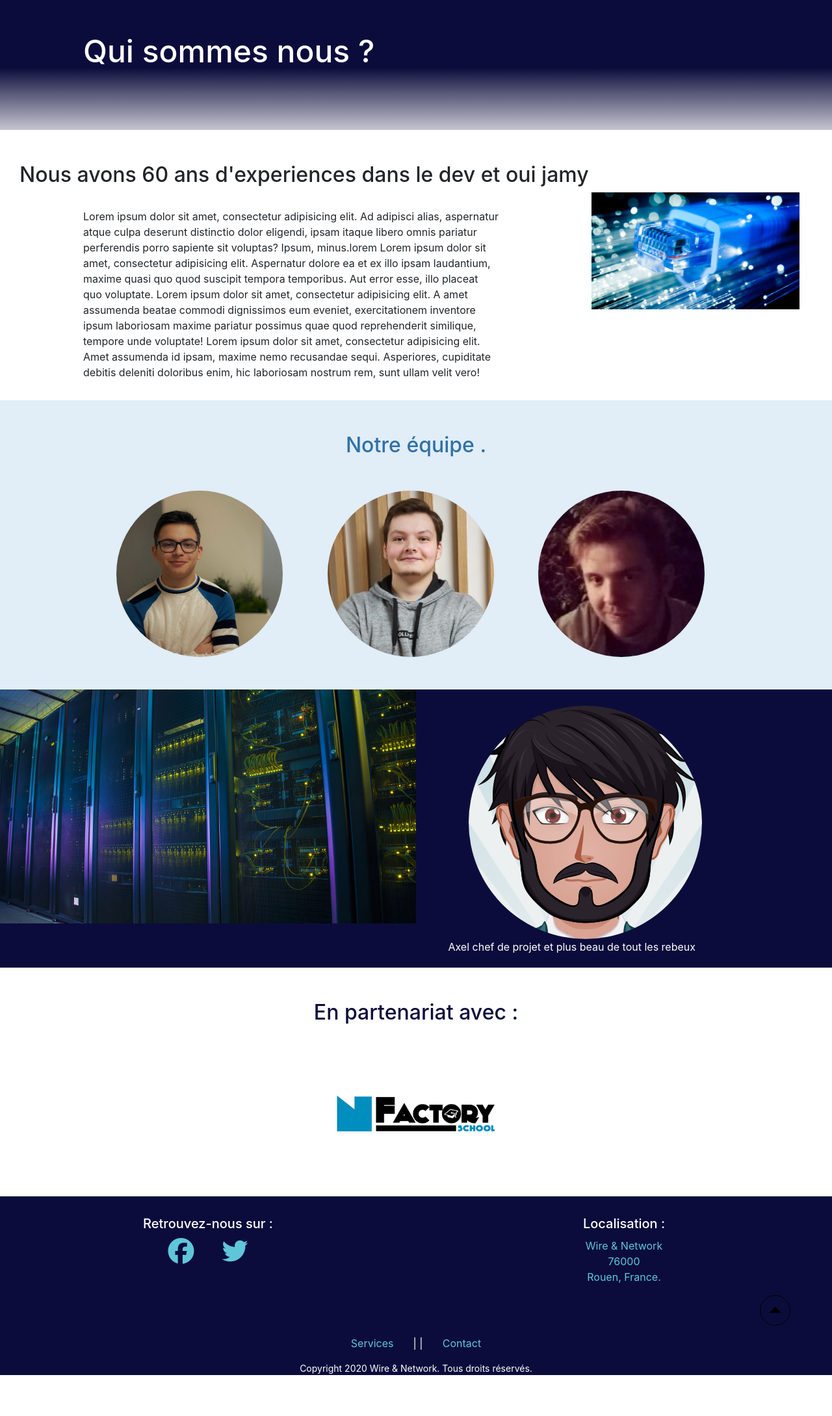
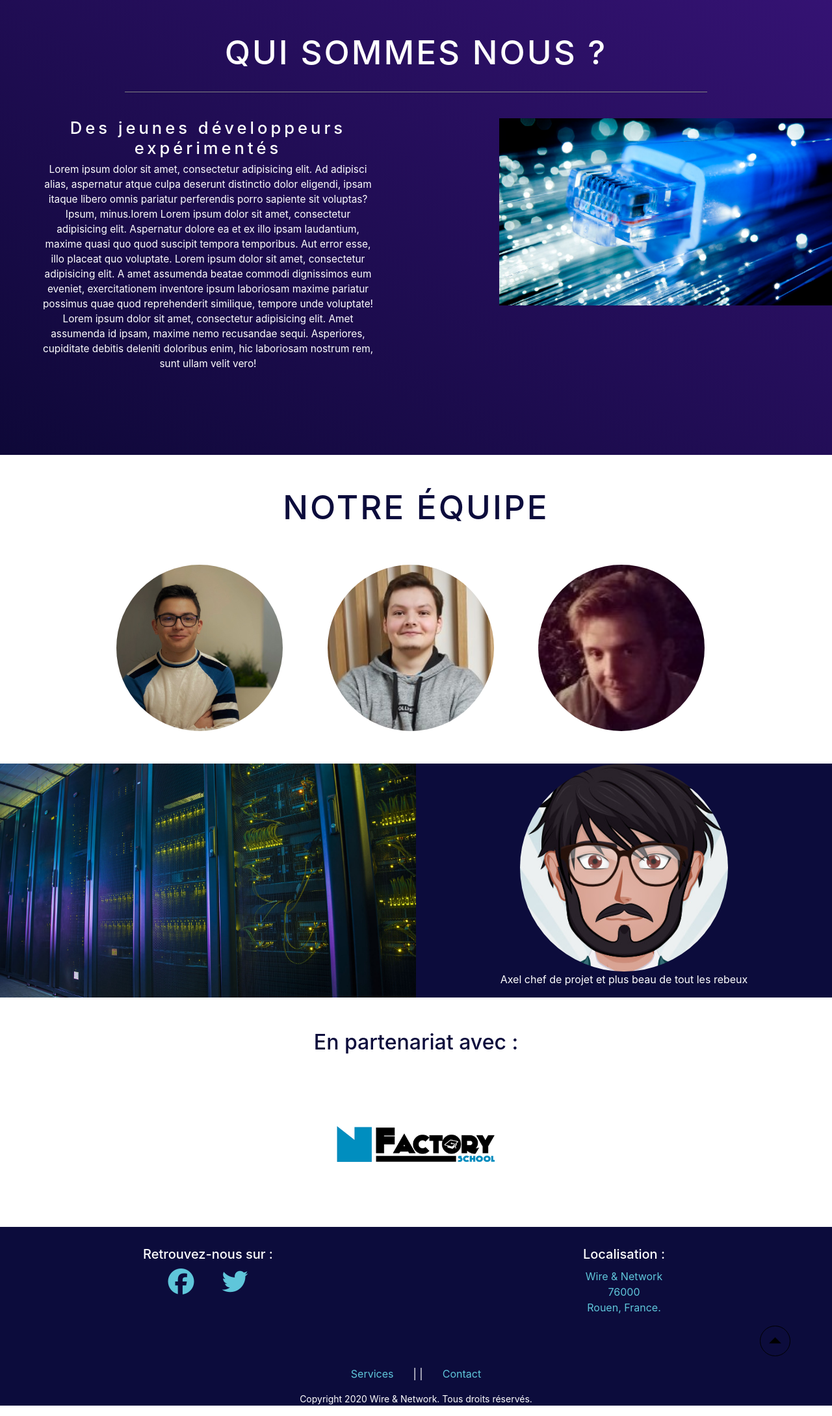
Before and after one commit to AxelBarbeHusson/reseaux, a PHP site: page /quisommesnous.php in a window 1280 px wide. Shown: the part 100-2279 px from the top of the page at 65% size. Before the commit the page ends 2216 px from the top, so only its background shows below. Run offline with PHP 8.4, Linux system fonts and the light colour scheme; a stand-in replaces the project's code that opens the database connection; some libraries are stand-ins or nearby versions.

Commit message:
css modif

```diff
--- a/assets/css/boubou.css
+++ /dev/null
@@ -1,4 +0,0 @@
-@import "reset.css";
-.navbar navbar-dark bg-dark{
-    display: inline-block;
-}
--- a/assets/css/style.css
+++ b/assets/css/style.css
@@ -272,48 +274,62 @@ nav li a:hover {
 
 
 /*/ Qui somme nous /*/
-
-#qui {
+#groupe1 {
+    background: linear-gradient(to bottom left, #371377, #0e0838);
+    padding-top: 150px;
     color: white;
-    position: absolute;
-    margin-top: 150px;
-    margin-left: 10%;
-    font-size: 3em;
-
+    width: 100%;
+    height: 800px;
+    max-height: 800px;
 }
-
-#bannieres {
+.qui {
+    text-align: center;
+    font-size: 4vw;
+    text-transform: uppercase;
+    letter-spacing: 3px;
+}
+#groupe1 .bar {
+    background-color: grey;
+    width: 70%;
+    height: 1px;
+    margin: 0 auto;
+    margin-top: 30px;
+    margin-bottom: 40px;
+}
+#groupe1 .gauche {
+    width: 40%;
+    float: left;
+    margin-left: 5%;
+}
+#groupe1 .gauche #titreblabla {
+    text-align: center;
+    font-size: 2vw;
+    letter-spacing: 5px;
+    margin-bottom: 5px;
     width: 100%;
-    height: 300px;
 }
-
-#titreblabla {
-    margin-top: 50px;
-    font-size: 2em;
-    margin-left: 30px;
-}
-
-
-
-#blabla1 {
-    margin-top: 25px;
-    margin-left: 10%;
-    width: 50%;
-    float: left;
-    padding-bottom: 15px;
+#groupe1 .gauche p {
+    text-align: center;
+    font-size: 1.2vw;
 }
 
 
 #rj45 {
-
-    width: 25%;
     float: right;
-    margin-right: 50px;
-    margin-bottom: 100px;
+    width: 40%;
+    display: inline;
+}
+.team{
+    text-align: center;
+    font-size: 4vw;
+    text-transform: uppercase;
+    letter-spacing: 3px;
+    padding-bottom: 50px;
+    color: #0c0c3c;
 }
 
 #equipe {
-    background-color: #e1edf7;
+    padding-top: 50px;
     padding-bottom: 50px;
     width: 100%;
 }
@@ -354,19 +370,18 @@ nav li a:hover {
 }
 
 #axel {
-    float: right;
     border-radius: 50%;
-    margin-right: 200px;
-    margin-top: 25px;
+    width: 50%;
+    margin-left: 25%;
 }
 
 #float {
     float: right;
+    width: 50%;
 }
 
 #blabla3 {
-    margin-bottom: 20px;
-    margin-right: 210px;
+    text-align: center;
     color: #fff;
 }
 
--- a/assets/js/main.js
+++ b/assets/js/main.js
@@ -11,6 +11,7 @@ $(document).ready(function () {
             'linear'
         )
     })
+
 
 
     var acc = document.getElementsByClassName("accordion");
--- a/index.php
+++ b/index.php
@@ -21,8 +21,8 @@ require ('inc/header.php')
 
         <img src="http://be.beantownthemes.com/html/content/hosting3/images/hosting3-slider-cloud.png" alt="illustration processeur">
     </div>
-    <a href="services.php"><button class="services">Nos services</button></a>
-    <a href="contact.php"><button  class="contact">Nous contacter</button></a>
+    <a href="services.php"><button class="services">Services</button></a>
+    <a href="contact.php"><button  class="contact">Contact</button></a>
 
 </section>
 
--- a/quisommesnous.php
+++ b/quisommesnous.php
@@ -8,11 +8,12 @@ require('inc/header.php')
 
     <body>
     <div id="balise"></div>
+    <div class="wrap">
     <section id="groupe1">
-        <h1 id="qui">Qui sommes nous ?</h1>
-        <img id="bannieres" src="assets/img/Bannieretest.PNG" alt="">
-        <h2 id="titreblabla">Nous avons 60 ans d'experiences dans le dev et oui jamy</h2>
+        <h2 class="qui">Qui sommes nous ?</h2>
+        <div class="bar"></div>
         <div class="gauche">
+            <h3 id="titreblabla">Des jeunes développeurs expérimentés</h3>
             <p id="blabla1">Lorem ipsum dolor sit amet, consectetur adipisicing elit. Ad adipisci alias, aspernatur
                 atque culpa
                 deserunt distinctio dolor eligendi, ipsam itaque libero omnis pariatur perferendis porro sapiente sit
@@ -26,14 +27,11 @@ require('inc/header.php')
                 doloribus enim, hic laboriosam nostrum rem, sunt ullam velit vero!</p>
 
         </div>
-        <img id="rj45" src="assets/img/RJ45.png" alt="">
+        <img id="rj45" src="assets/img/RJ45.png" alt="image cable">
     </section>
-    <div class="clear"></div>
-    <div class="wrap"></div>
-
     <section id="equipe">
 
-        <h3 id="equipetitre">Notre équipe .</h3>
+        <h2 class="team">Notre équipe </h2>
 
         <img id="etienne" src="assets/img/Etienne.jfif" alt="">
 
@@ -50,7 +48,6 @@ require('inc/header.php')
             <p id="blabla3">Axel chef de projet et plus beau de tout les rebeux</p>
         </div>
 
-        <div class="wrap"></div>
         <div class="clear"></div>
     </section>
     <section id="soutien">
@@ -60,6 +57,7 @@ require('inc/header.php')
         </div>
 
     </section>
+    </div>
     </body>
 
 <?php
```
Also changed, not shown: other parts of assets/css/style.css (+14 -12 lines).
